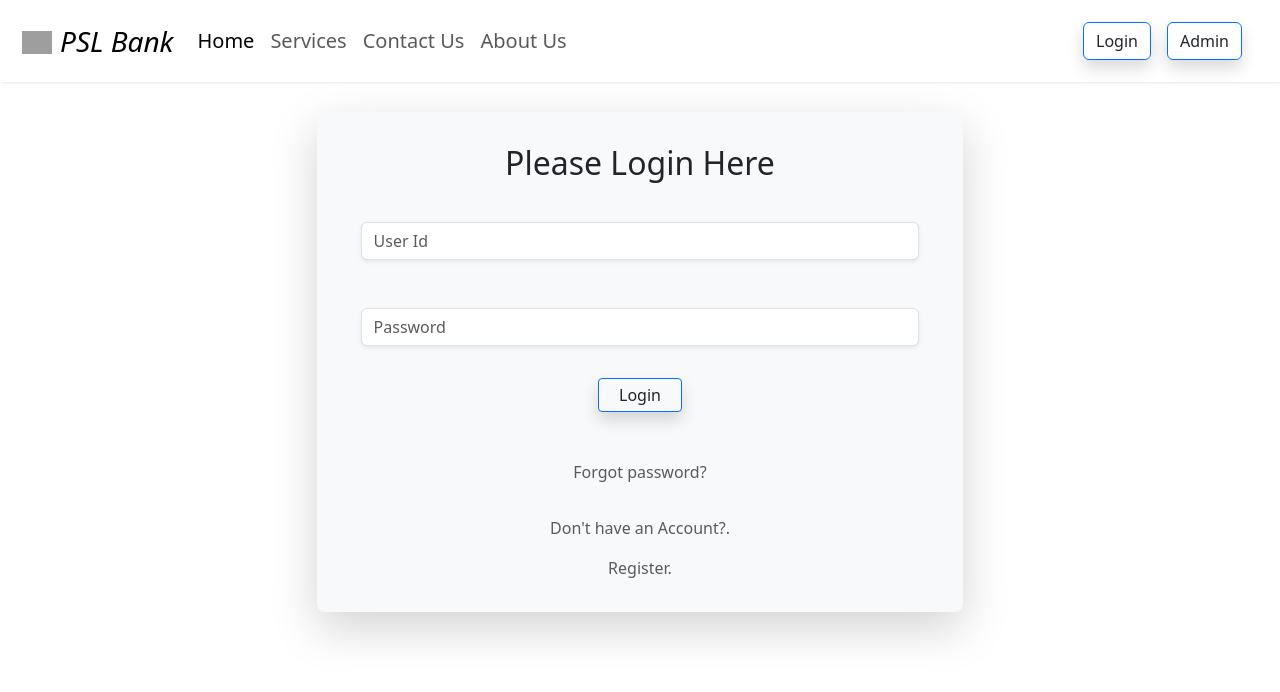
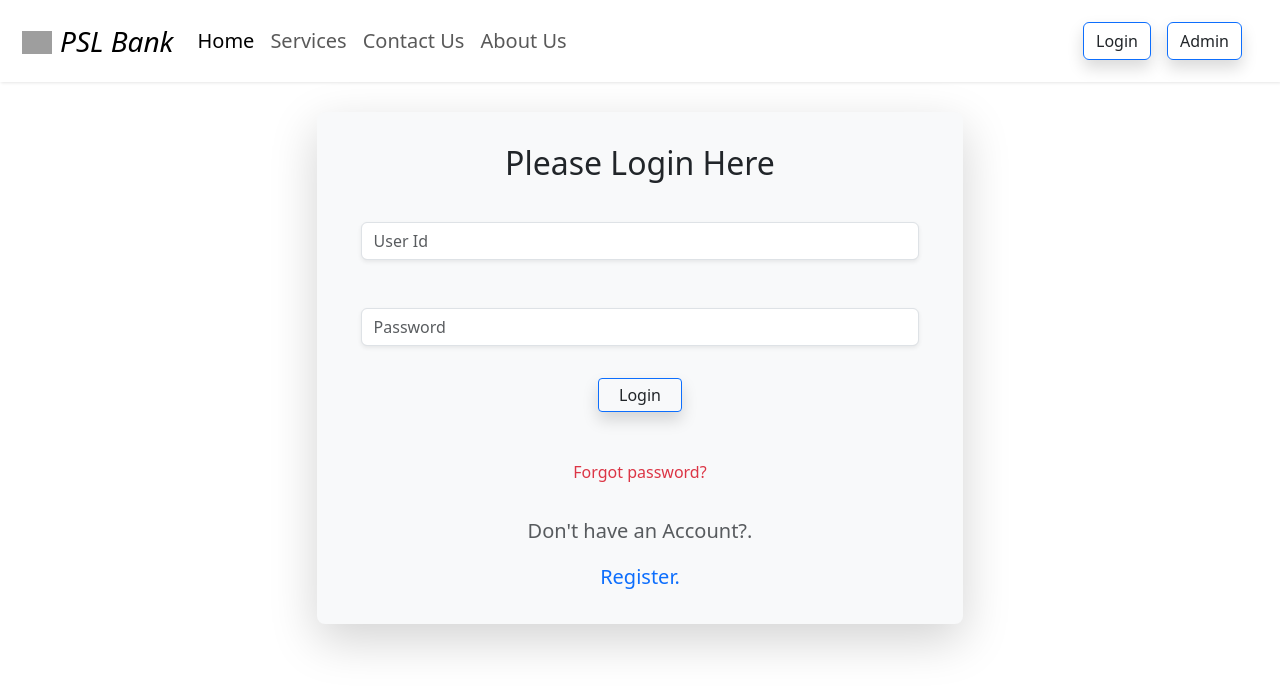
Before and after one commit to pandey286/banking-portal, a React (Create React App) app: page /login in a window 1280 px wide. Shown: the top 692 px of the page. Built offline with nearby package versions, Linux system fonts and the light colour scheme; grey boxes are pictures that could not be loaded.

Commit message:
.some styling

```diff
--- a/src/components/Logins/Login.js
+++ b/src/components/Logins/Login.js
@@ -31,11 +31,11 @@ function Login() {
                         <div className="text-center p-3">
                             <button type="submit" className="btn btn-outline-primary shadow p-1 mb-5 rounded-1">
                                 <Link to="/userdash" className="text-dark p-3" style={{ textDecoration: "none"}}>Login</Link></button><br />
-                            <Link className="text-muted" to="/">Forgot password?</Link>
+                            <Link className="text-danger fs-6" to="/">Forgot password?</Link>
                         </div>
                         <div className="text-center p-3">
-                            <p className="text-muted" href="/">Don't have an Account?.</p>
-                            <Link className="text-muted" to="/register">Register.</Link>
+                            <p className="text-muted fs-5" href="/">Don't have an Account?.</p>
+                            <Link className="text-primary fs-5" to="/register">Register.</Link>
                         </div>
                     </form>
                 </div>
```
